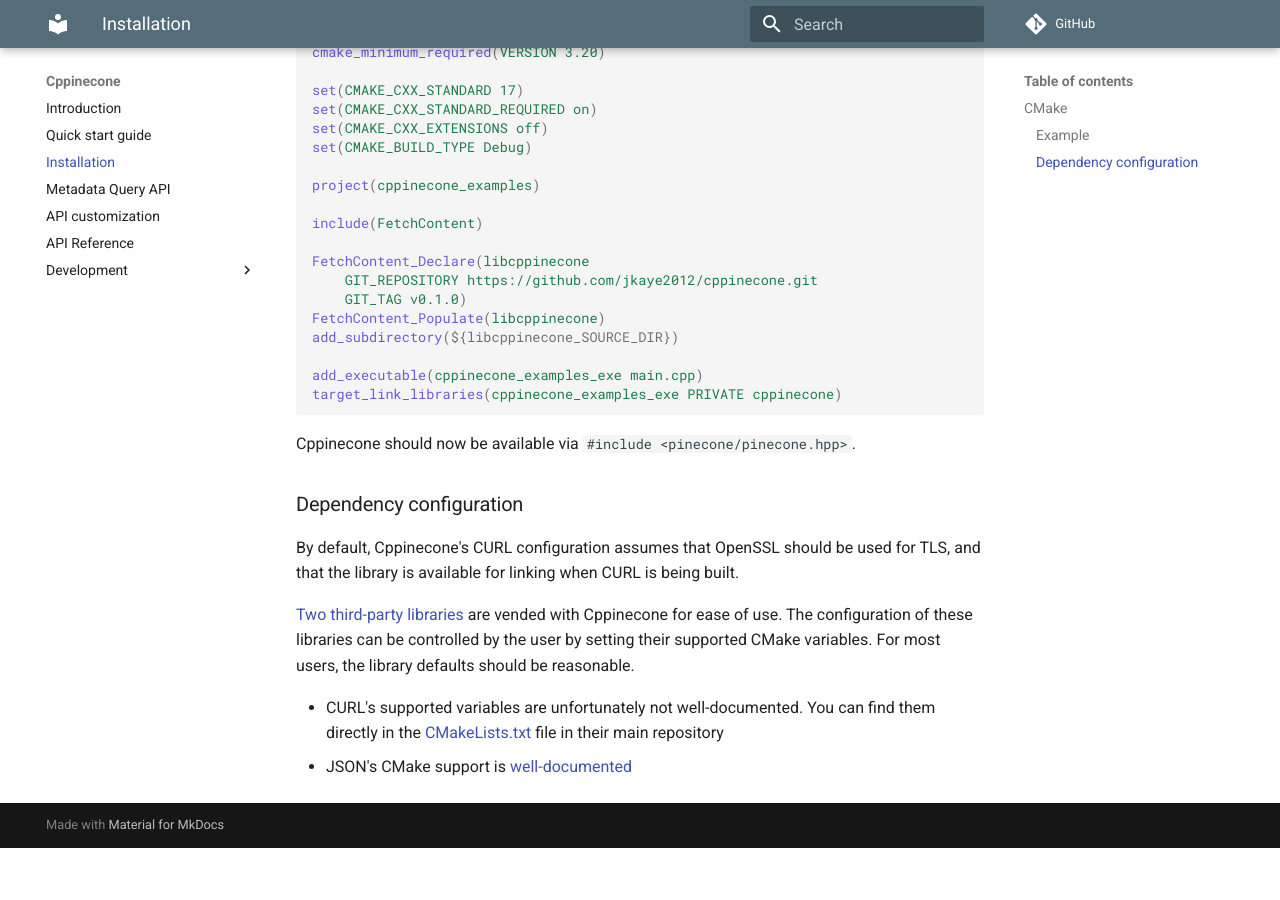
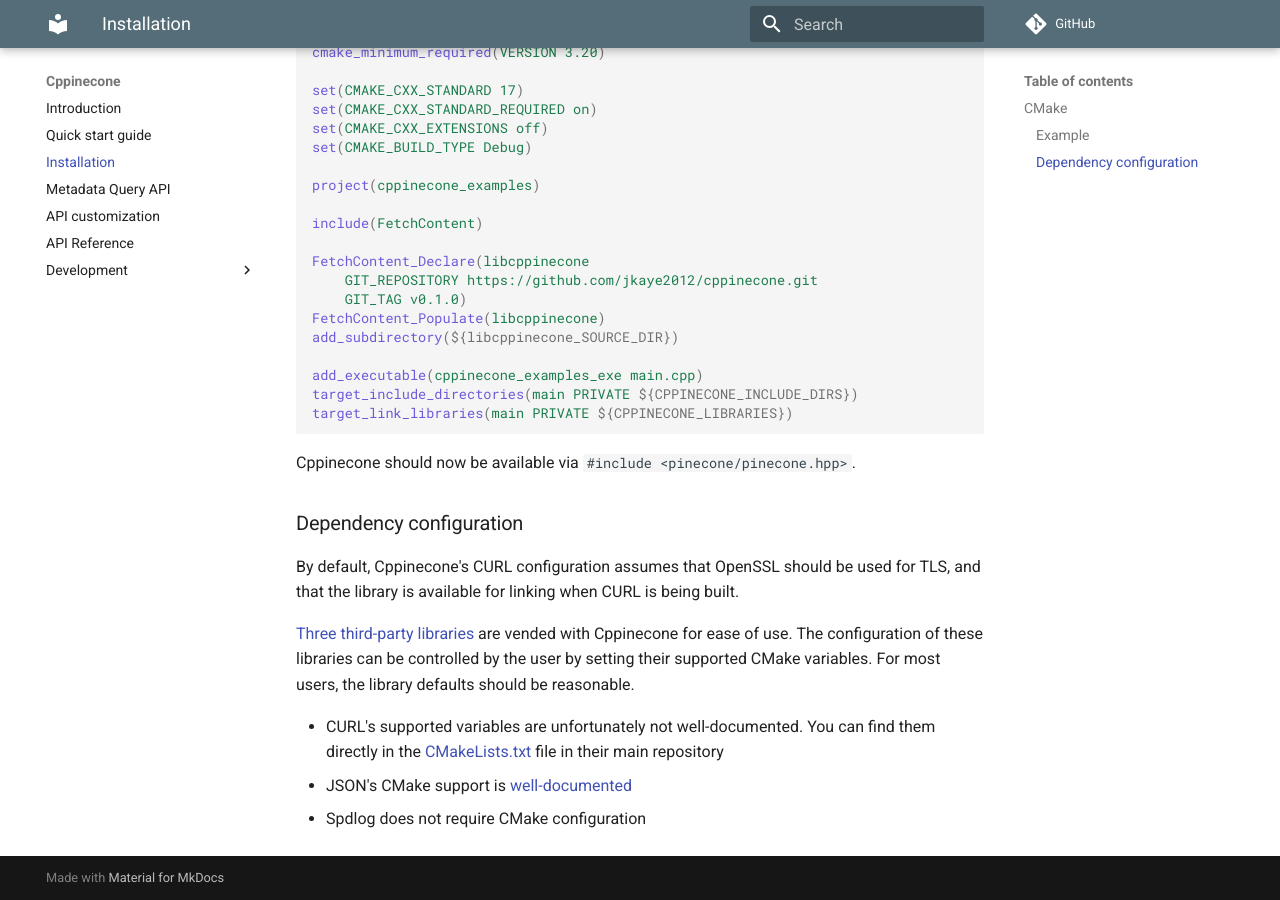
Before and after one commit to jkaye2012/cppinecone, an MkDocs documentation site: the page built from docs/installation.md, in a window 1280 px wide and 900 px high, scrolled down 537 px. Built offline with MkDocs 1.6.1 and Material for MkDocs 9.7.7, drawn with Linux system fonts in a browser that asks for light colours; comment, search, counter and statistics services are not loaded; before the commit the page ends 1385 px from its top, so only the background shows below that.

Commit message:
Adds logging capabilities
Adds spdlog integration along with corresponding documentation
and build tooling.

````diff
--- a/docs/installation.md
+++ b/docs/installation.md
@@ -34,7 +34,8 @@
 add_subdirectory(${libcppinecone_SOURCE_DIR})
 
 add_executable(cppinecone_examples_exe main.cpp)
-target_link_libraries(cppinecone_examples_exe PRIVATE cppinecone)
+target_include_directories(main PRIVATE ${CPPINECONE_INCLUDE_DIRS})
+target_link_libraries(main PRIVATE ${CPPINECONE_LIBRARIES})
 ```
 
 Cppinecone should now be available via `#include <pinecone/pinecone.hpp>`.
@@ -44,10 +45,11 @@
 By default, Cppinecone's CURL configuration assumes that OpenSSL should be used for TLS, and that the library is
 available for linking when CURL is being built.
 
-[Two third-party libraries](./index.md#dependencies) are vended with Cppinecone for ease of use. The configuration of these libraries can be
-controlled by the user by setting their supported CMake variables. For most users, the library defaults should be
-reasonable.
+[Three third-party libraries](./index.md#dependencies) are vended with Cppinecone for ease of use. The configuration of
+these libraries can be controlled by the user by setting their supported CMake variables. For most users, the library
+defaults should be reasonable.
 
 * CURL's supported variables are unfortunately not well-documented. You can find them directly in the
   [CMakeLists.txt](https://github.com/curl/curl/blob/master/CMakeLists.txt) file in their main repository
 * JSON's CMake support is [well-documented](https://json.nlohmann.me/integration/cmake/)
+* Spdlog does not require CMake configuration
````
Also changed, not shown: CMakeLists.txt (+20 -3 lines), docs/customization.md (+16 -0 lines), docs/index.md (+4 -0 lines), .devcontainer.json, 6 other files.
